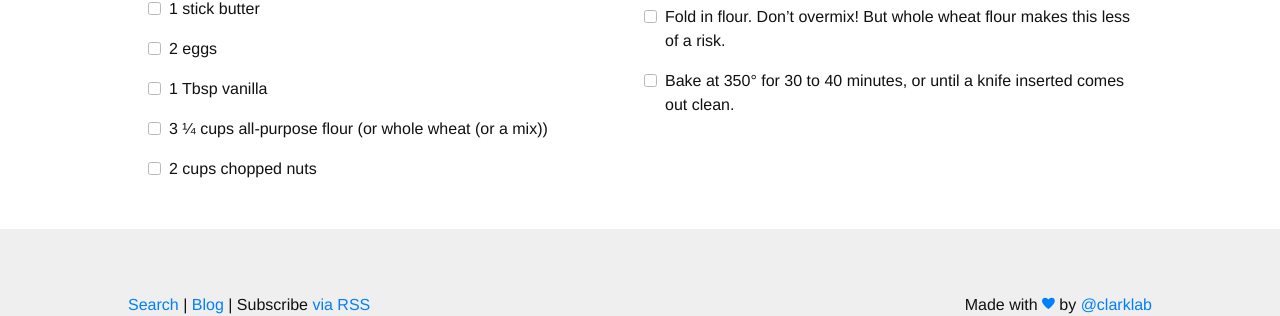
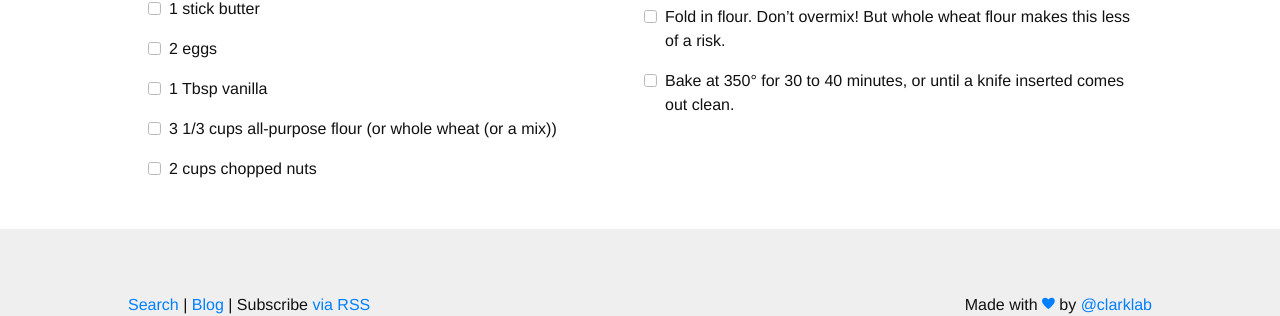
Before and after one commit to edinel/recipes, a Jekyll site: the page built from _recipes/DateNutBread.md, in a window 1280 px wide. Shown: the part 1487-1803 px from the top of the page. Built offline with Jekyll 4.4.1, drawn with Linux system fonts in a browser that asks for light colours; nearby versions of some CDN libraries; some web fonts are replaced.

Commit message:
ok, html fraction of 1/3 just fails.

```diff
--- a/_recipes/DateNutBread.md
+++ b/_recipes/DateNutBread.md
@@ -12,7 +12,7 @@ ingredients:
     - "1 stick butter"
     - "2 eggs"
     - "1 Tbsp vanilla"
-    - "3 &frac14; cups all-purpose flour (or whole wheat (or a mix))"
+    - "3 1/3 cups all-purpose flour (or whole wheat (or a mix))"
     - "2 cups chopped nuts"
 
 
```
